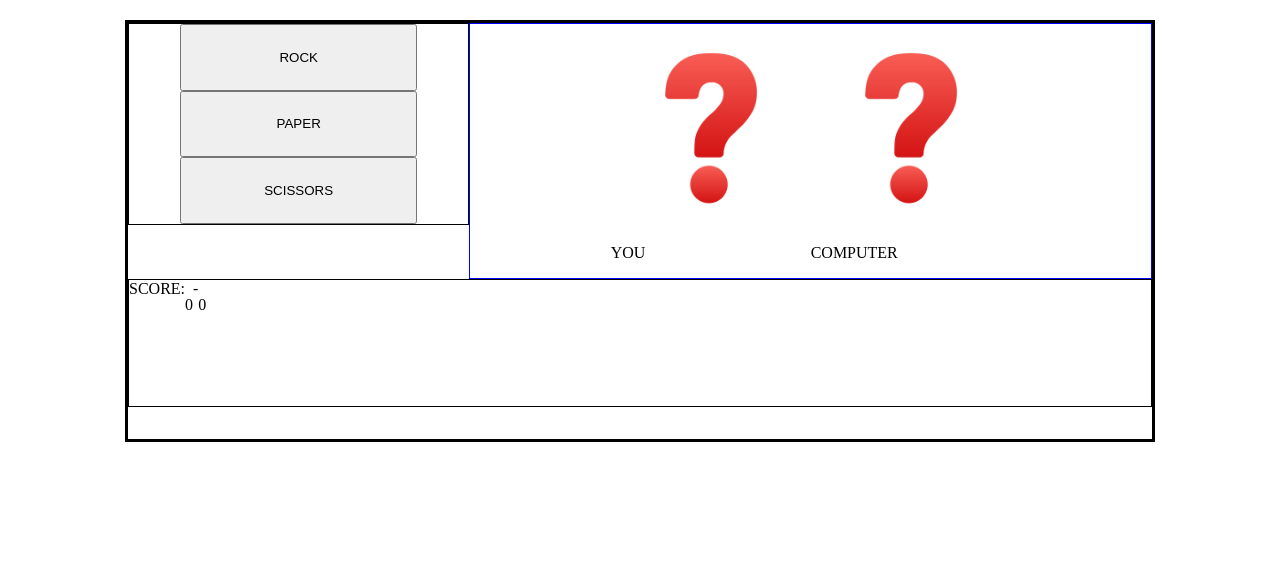
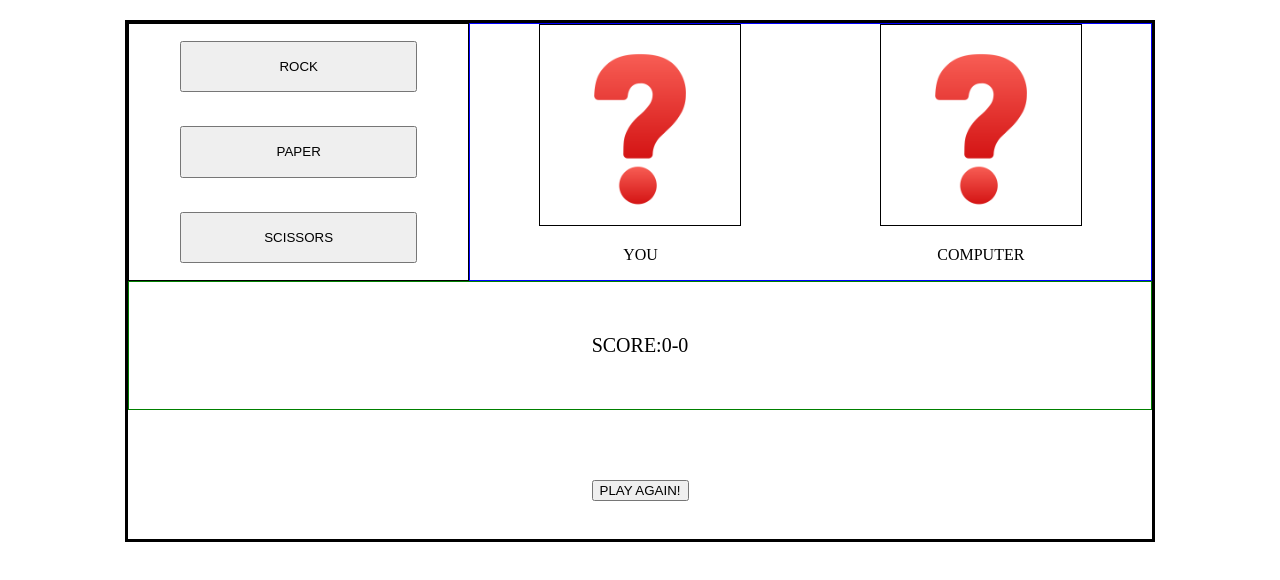
Before and after one commit to andres19r/rock-paper-scissors, a plain HTML site: page index.html in a window 1280 px wide. Drawn offline with Linux system fonts and the light colour scheme.

Commit message:
Adding styles and better code flow

```diff
--- a/index.html
+++ b/index.html
@@ -11,9 +11,9 @@
     <h2 id="result"></h2>
     <main>
       <div id="player-options">
-        <button id="btn-rock">ROCK</button>
-        <button id="btn-paper">PAPER</button>
-        <button id="btn-scissors">SCISSORS</button>
+        <button class="btn-play" id="btn-rock">ROCK</button>
+        <button class="btn-play" id="btn-paper">PAPER</button>
+        <button class="btn-play" id="btn-scissors">SCISSORS</button>
       </div>
       <div id="selections">
         <div id="player-selection">
@@ -34,9 +34,14 @@
         </div>
       </div>
     <div id="score">
-      SCORE: <p id="player-score">0</p>-<p id="computer-score">0</p>
+				<p>
+					SCORE:<p id="player-score">0</p>-<p id="computer-score">0</p>
+				</p>
     </div>
-    <p id="winner"></p>
+		<div class="win">
+			<p id="winner"></p>
+			<button id="new-game">PLAY AGAIN!</button>
+		</div>
     </main>
 
     <script src="index.js"></script>
--- a/index.js
+++ b/index.js
@@ -3,7 +3,7 @@ const computerChoice = document.querySelector("#computer-choice");
 const playerScore = document.querySelector("#player-score");
 const computerScore = document.querySelector("#computer-score");
 const result = document.querySelector("#result");
-const buttons = document.querySelectorAll("button");
+const buttons = document.querySelectorAll(".btn-play");
 const winner = document.querySelector("#winner");
 let pScore = 0;
 let cScore = 0;
--- a/style.css
+++ b/style.css
@@ -9,7 +9,7 @@ h2{
 main{
 	display: grid;
 	grid-template-columns: 1fr 2fr;
-	grid-template-rows: 2fr 1fr;
+	grid-template-rows: 2fr 1fr 1fr;
 	margin: 0 auto;
 	width: 80%;
 	height: 90%;
@@ -18,25 +18,42 @@ main{
 #player-options{
 	display: flex;
 	justify-content: center;
+	align-items: center;
 	flex-wrap: wrap;
 	border: 1px solid black;
-	height: 200px;
 }
 #player-options button {
 	width: 70%;
+	height: 20%;
 }
 #selections {
 	border: 1px solid blue;
 	display: flex;
-	justify-content: center;
+	justify-content: space-around;
 }
 img{
+	border: 1px solid black;
 	width: 200px;
 	height: 200px;
 }
+#selections p {
+	text-align: center;
+}
 #score{
+	font-size: 20px;
 	display: flex;
+	justify-content: center;
+	align-items: center;
 	text-align: center;
 	grid-column-end: span 2;
-	border: 1px solid black;
+	border: 1px solid green;
 }
+.win {
+	font-size: 25px;
+	text-align: center;
+	grid-column-end: span 2;
+	align-self: center;
+}
+#new-game{
+	/* display: none; */
+}
```
